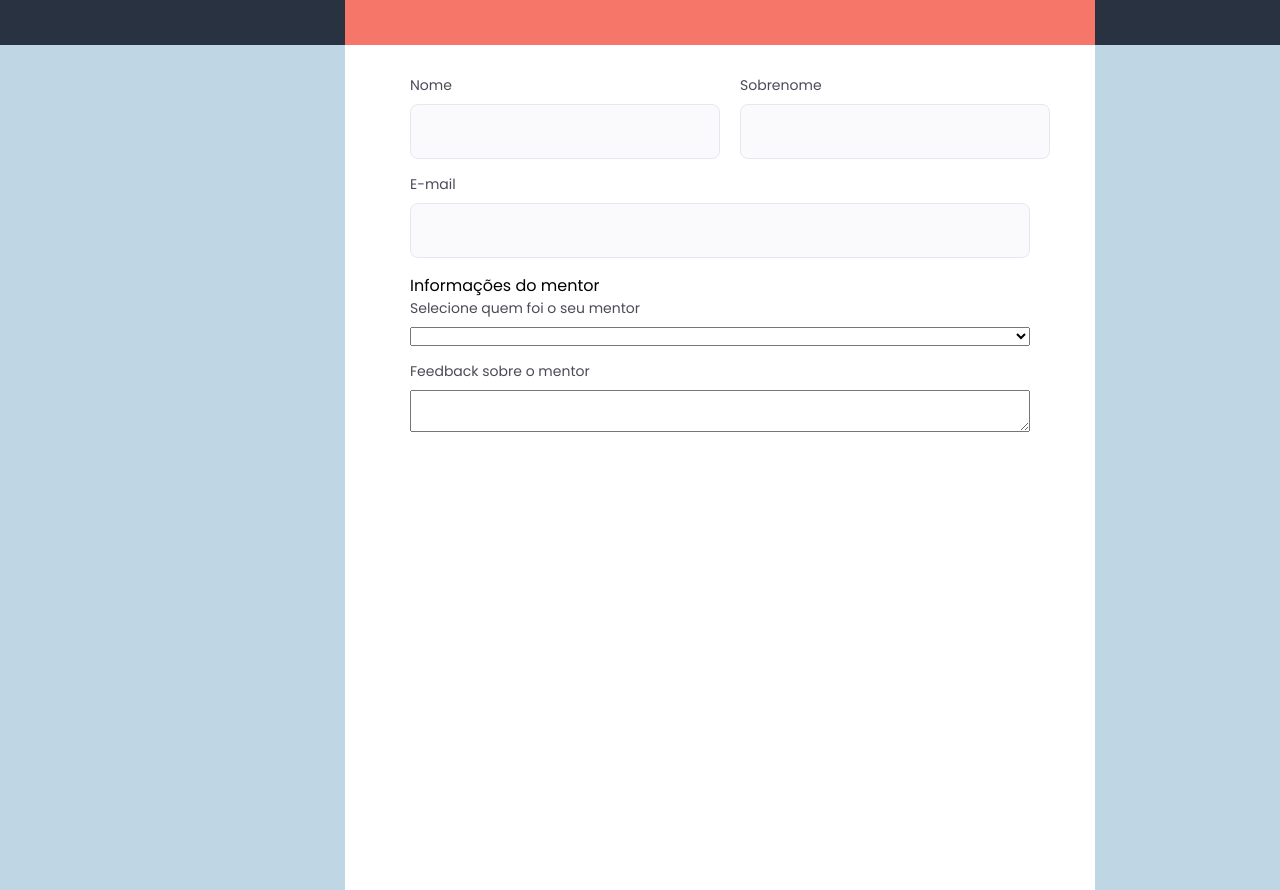
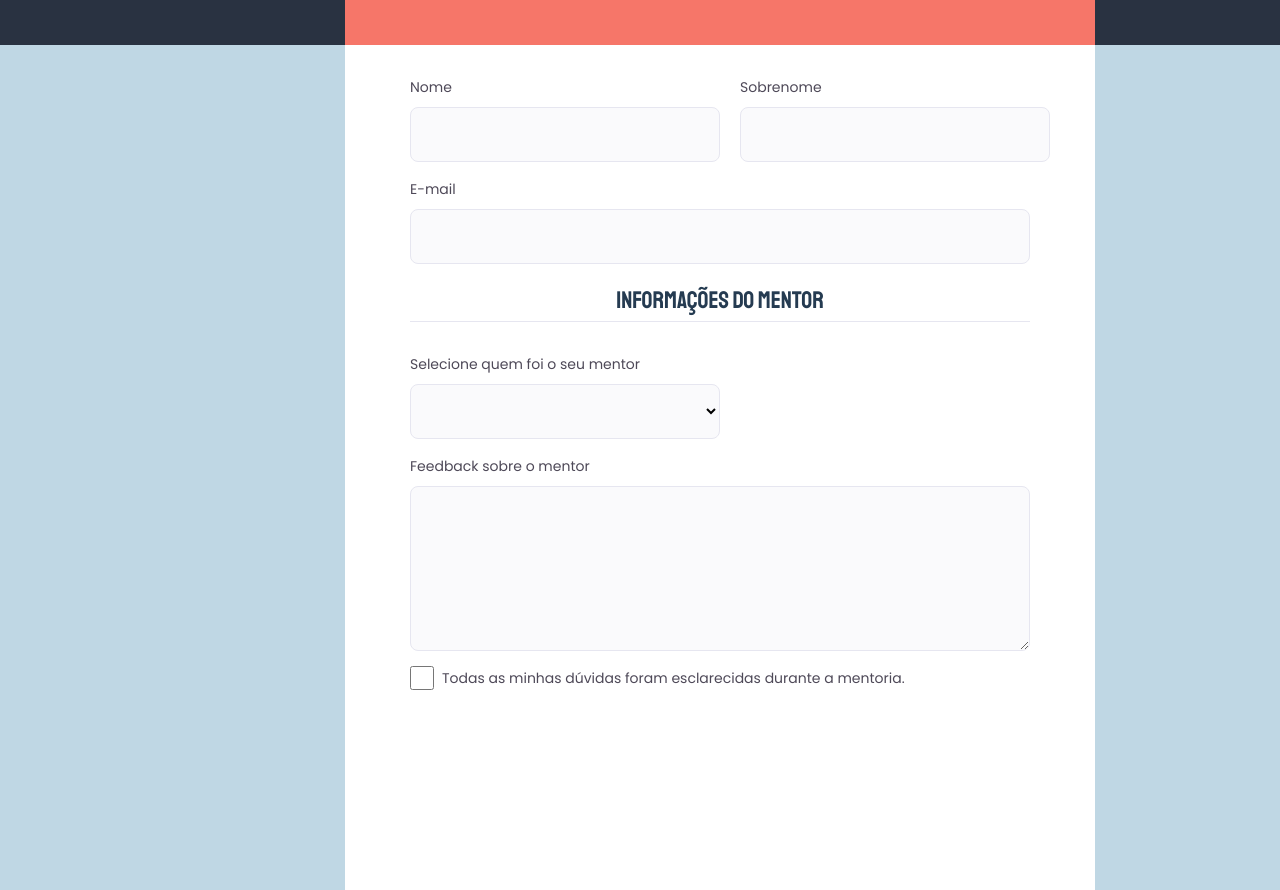
Before and after one commit to gksouza/explorer-stage3-advanced-mentor, a plain HTML site: page index.html in a window 1280 px wide. Shown: the part 420-1310 px from the top of the page. Drawn offline with Linux system fonts and the light colour scheme.

Commit message:
Styling fieldset mentor information section

```diff
--- a/index.html
+++ b/index.html
@@ -89,7 +89,23 @@
 
             <div class="input-wrapper">
               <label for="event-feedback">Feedback sobre o mentor</label>
-              <textarea required name="event-feedback" id="event-feedback"></textarea>
+              <textarea
+                required
+                name="event-feedback"
+                id="event-feedback"></textarea>
+            </div>
+
+            <div class="input-wrapper">
+              <div class="input-checkbox">
+                <input
+                  type="checkbox"
+                  name="event-checkbox"
+                  id="event-checkbox"
+                  required
+                />
+                <label for="event-checkbox">Todas as minhas dúvidas
+                  foram esclarecidas durante a mentoria.</label>
+              </div>
             </div>
           </div>
         </div>
--- a/style.css
+++ b/style.css
@@ -108,6 +108,35 @@ fieldset {
   margin: auto;
 }
 
+.fieldset-wrapper legend {
+  /* border: 2px solid red; */
+  font-family: 'Staatliches';
+  font-style: normal;
+  font-weight: 400;
+  font-size: 24px;
+  line-height: 42px;
+
+  text-align: center;
+
+  color: #253B51;
+
+  border-bottom: 1px solid #E6E6F0;
+
+  margin-bottom: 30px;
+}
+
+.fieldset-wrapper label {
+  font-family: 'Poppins';
+  font-style: normal;
+  font-weight: 400;
+  font-size: 14px;
+  line-height: 24px;
+
+  color: #4E4958;
+
+  margin-bottom: 8px;
+}
+
 .line-col-2 {
   display: flex;
   gap: 20px;
@@ -144,3 +173,43 @@ fieldset {
   font-size: 16px;
   padding-inline: 10px;
 }
+
+select {
+  background: #FAFAFC;
+  border: 1px solid #E6E6F0;
+  border-radius: 8px;
+
+  width: 50%;
+  height: 55px;
+}
+
+textarea {
+  background: #FAFAFC;
+
+  border: 1px solid #E6E6F0;
+  border-radius: 8px;
+  height: 165px;
+  padding: 10px;
+}
+
+.input-checkbox {
+  /* border: 2px solid red; */
+  display: flex;
+  flex-direction: row;
+  align-items: center;
+  justify-content: left;
+  gap: 8px;
+}
+
+.input-checkbox input {
+  background: #FAFAFC;
+  border: 1px solid #E6E6F0;
+  border-radius: 8px;
+
+  width: 24px;
+  height: 24px;
+}
+
+.input-checkbox label {
+  margin-bottom: 0;
+}
```
